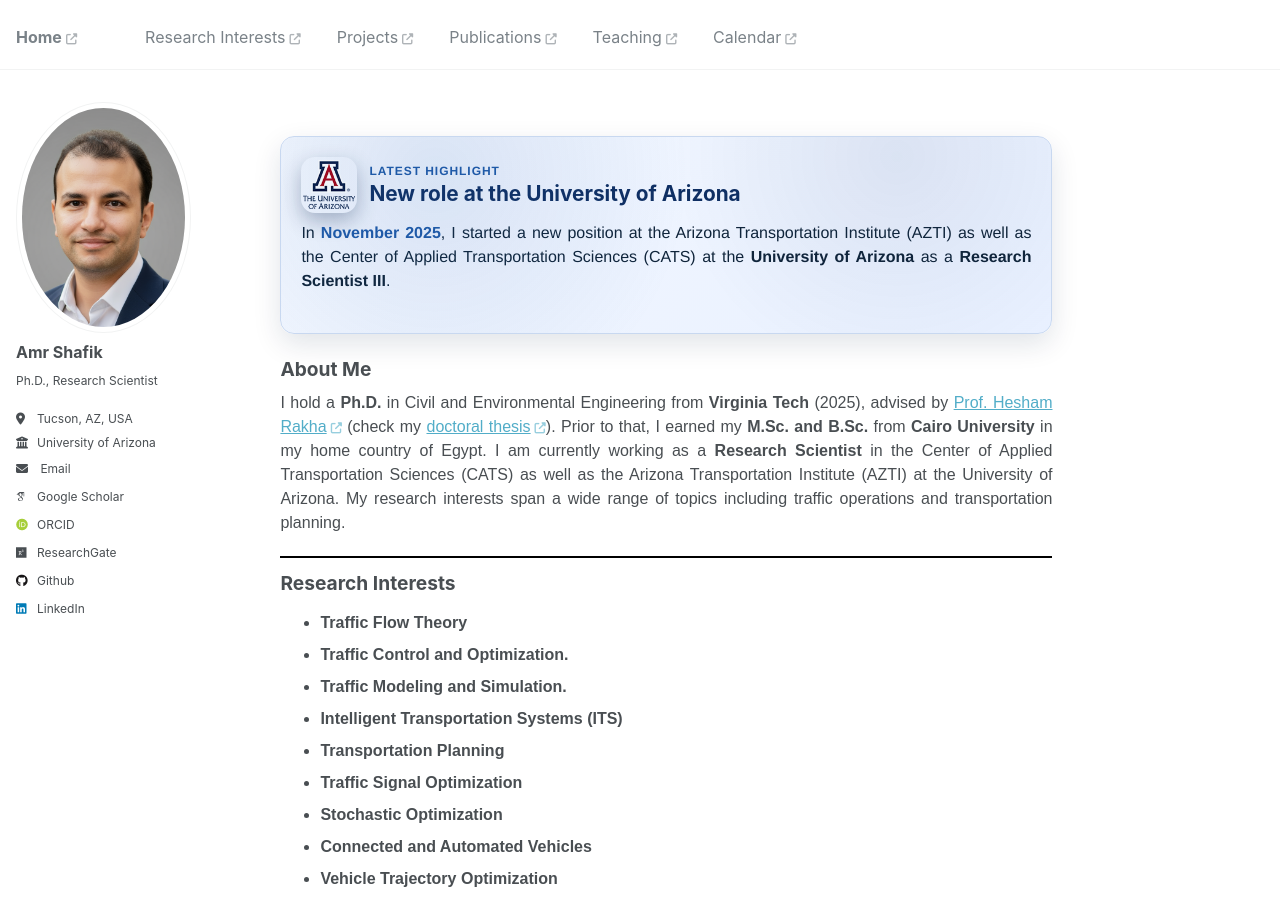
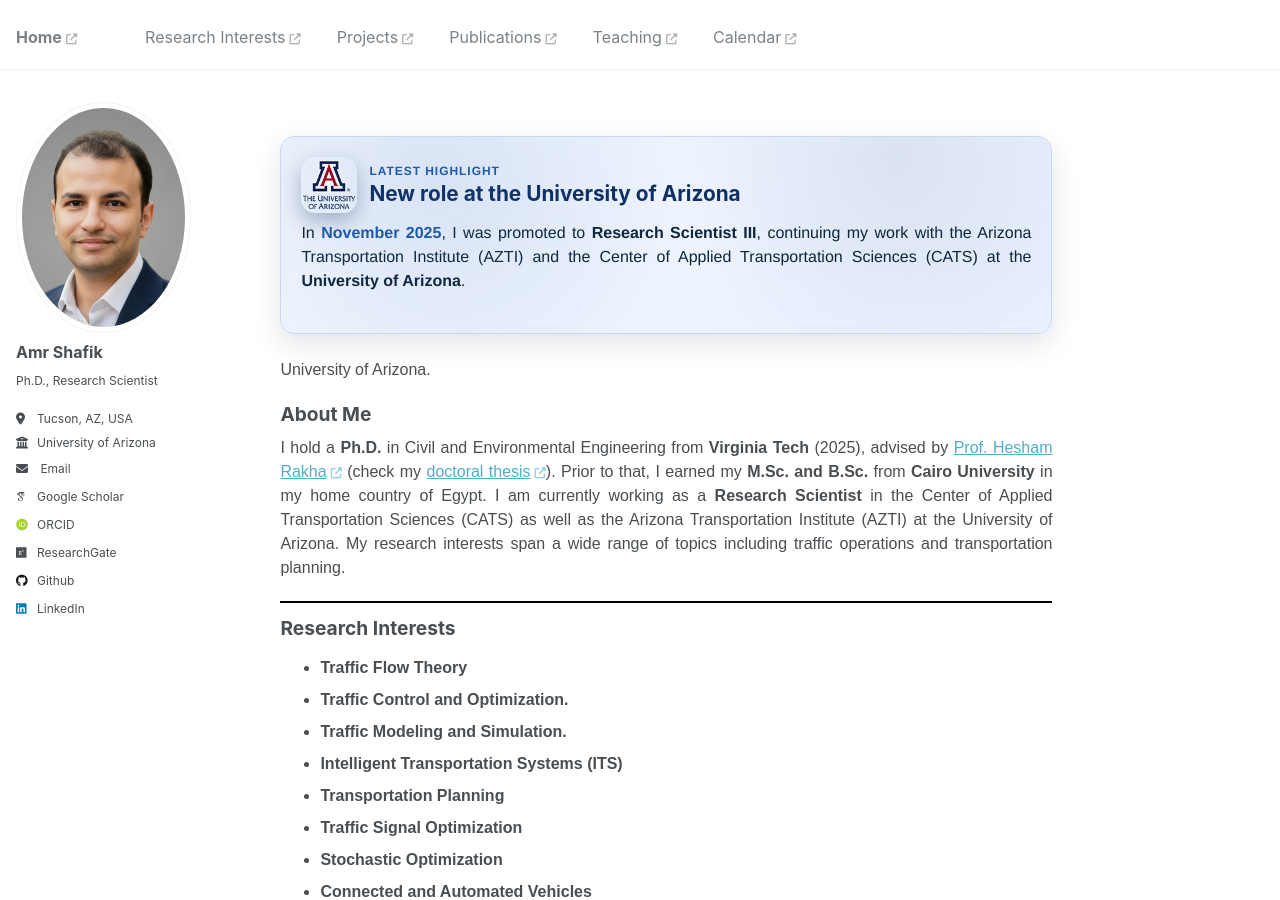
Before and after one commit to akshafik/amrshafik, a Jekyll site: the page built from _pages/about.html, in a window 1280 px wide and 900 px high. Built offline with Jekyll 4.4.1, drawn with Linux system fonts in a browser that asks for light colours; some web fonts are replaced.

Commit message:
Update about page to reflect promotion and adjust research page author profile visibility

```diff
--- a/_pages/about.html
+++ b/_pages/about.html
@@ -141,12 +141,12 @@ redirect_from:
     </div>
   </div>
   <p class="latest-highlight__copy">
-    In <span class="latest-highlight__date">November 2025</span>, I started a new position at the Arizona Transportation Institute (AZTI) as well as the Center of Applied Transportation Sciences (CATS)
-    at the <b>University of Arizona</b> as a <b>Research Scientist III</b>.
+    In <span class="latest-highlight__date">November 2025</span>, I was promoted to <b>Research Scientist III</b>, continuing my work with the Arizona Transportation Institute (AZTI) and the Center of Applied Transportation Sciences (CATS)
+     at the <b>University of Arizona</b>.
   </p>
 </div>
 
-
+  University of Arizona.
 ###### About Me
 
 <p align="justify">
--- a/_pages/research.html
+++ b/_pages/research.html
@@ -1,7 +1,7 @@
 ---
 permalink: /research/
 title: "Research Interests"
-author_profile: false
+author_profile: true
 redirect_from:
   - /research.html
 ---
```
